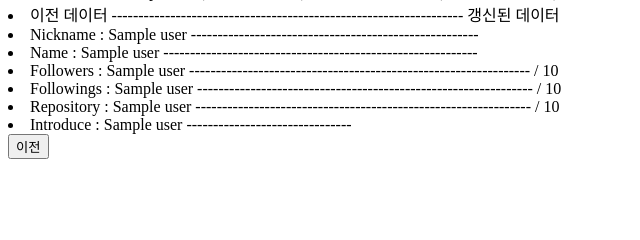
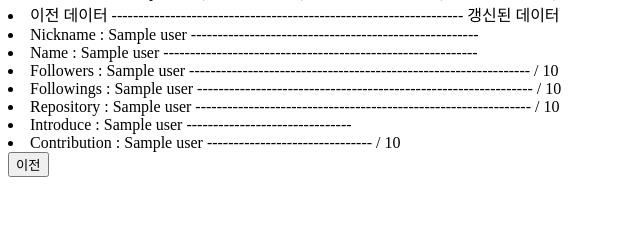
Before and after one commit to yso009/Flask, a Flask app: template templates/result.html in a window 1280 px wide. Shown: the part 111-351 px from the top of the page, without its empty margins (0-640 px from the left). Run offline with Flask 2, Linux system fonts and the light colour scheme; the template is opened without the code that fills it: most values are stand-ins (such as "Sample title", 1, 10 or a date in 2020).

Commit message:
perf result.html : read contribution data

```diff
--- a/templates/result.html
+++ b/templates/result.html
@@ -18,6 +18,7 @@
             <li>Followings : {{ user_data[4] }}  --------------------------------------------------------------- {{search_data1[3]}} / {% if user_data[4] - search_data1[3] == 0 %} 변동 없음 {% else %}{{ user_data[4] - search_data1[3] }} {%endif %}</li>
             <li>Repository : {{ user_data[5] }}  --------------------------------------------------------------- {{search_data1[4]}} / {% if user_data[5] - search_data1[4] == 0 %} 변동 없음 {% else %}{{ user_data[5] - search_data1[4] }} {%endif %}</li>
             <li>Introduce : {{ user_data[6] }} ------------------------------- {{search_data1[5]}} </li>
+            <li>Contribution : {{ user_data[8] }} ------------------------------- {{search_data1[7]}} / {% if user_data[8] - search_data1[7] == 0 %} 변동 없음 {% else %}{{ user_data[8] - search_data1[7] }} {%endif %}  </li>
         </div>
 
         <input type="button" value="이전" onClick="history.go(-1)">
```
Also changed, not shown: app.py (line endings or trailing spaces).
